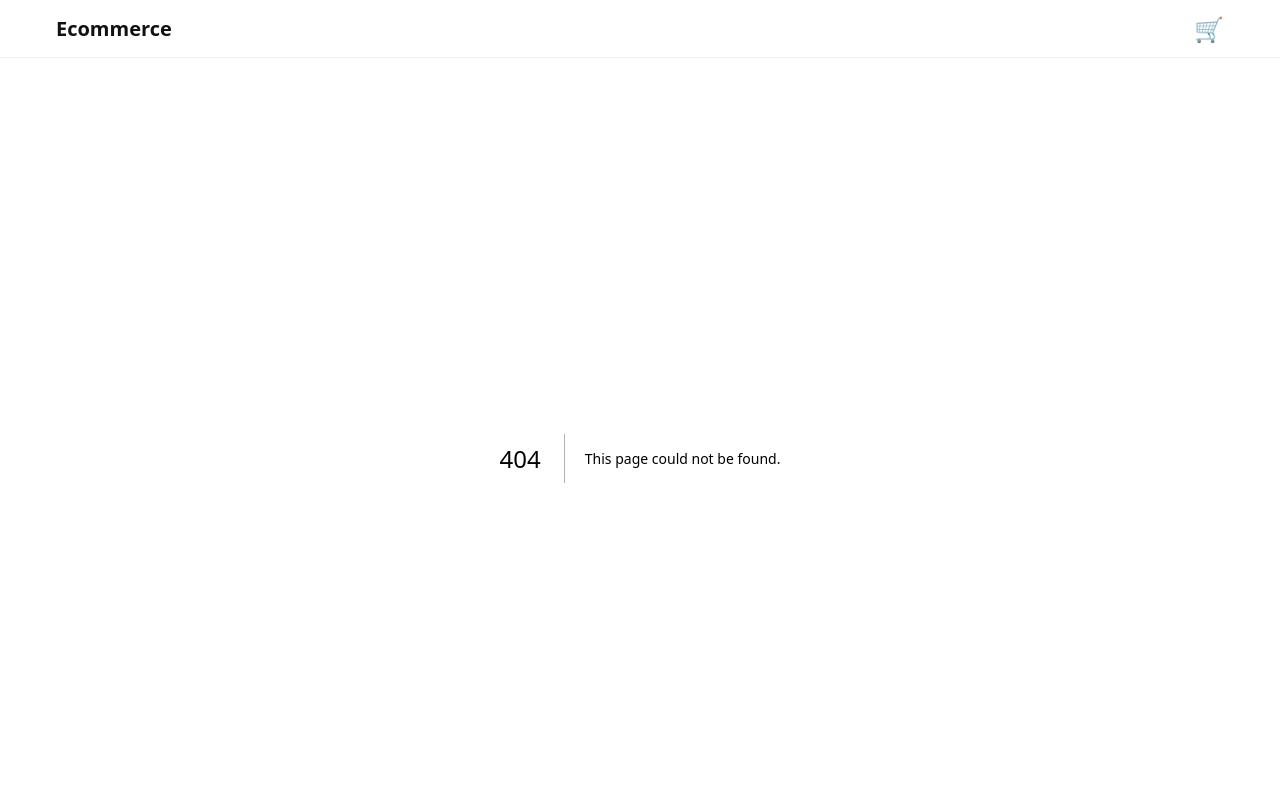
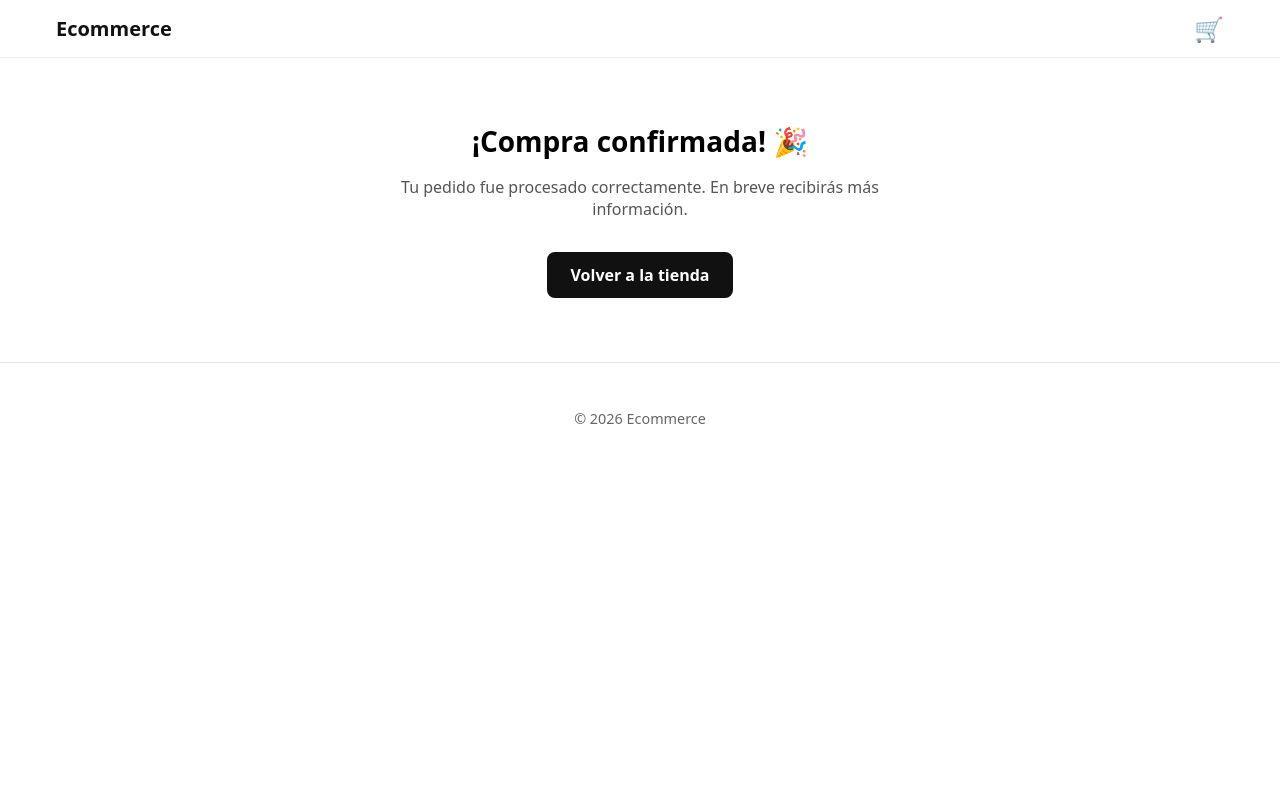
Before and after one commit to EmilianoLafuente/ecommerce-node-next, a Next.js app in the folder ecommerce_basico/frontend/next/: page /checkout/success in a window 1280 px wide. Before the commit this address had no page. Shown: the top 800 px of the page. Built offline with nearby package versions, Linux system fonts and the light colour scheme.

Commit message:
feat(ui): add post-checkout success page and redirect

```diff
--- /dev/null
+++ b/ecommerce_basico/frontend/next/app/checkout/success/page.tsx
@@ -0,0 +1,23 @@
+import Container from '@/components/layout/Container'
+import Link from 'next/link'
+
+export default function CheckoutSuccessPage() {
+  return (
+    <Container>
+      <div className="checkout-success">
+        <h1>¡Compra confirmada! 🎉</h1>
+
+        <p>
+          Tu pedido fue procesado correctamente.
+          En breve recibirás más información.
+        </p>
+
+        <div className="checkout-success-actions">
+          <Link href="/" className="checkout-link">
+            Volver a la tienda
+          </Link>
+        </div>
+      </div>
+    </Container>
+  )
+}
--- a/ecommerce_basico/frontend/next/app/globals.css
+++ b/ecommerce_basico/frontend/next/app/globals.css
@@ -339,3 +339,46 @@ body {
   font-size: 1.1rem;
   margin-bottom: 1rem;
 }
+
+.cart-error {
+  margin: 0.75rem 0;
+  padding: 0.75rem;
+  background: #fee2e2;
+  color: #991b1b;
+  border-radius: 8px;
+  font-size: 0.9rem;
+}
+
+.checkout-success {
+  max-width: 500px;
+  margin: 4rem auto;
+  text-align: center;
+}
+
+.checkout-success h1 {
+  font-size: 1.75rem;
+  margin-bottom: 1rem;
+}
+
+.checkout-success p {
+  color: #555;
+  margin-bottom: 2rem;
+}
+
+.checkout-success-actions {
+  display: flex;
+  justify-content: center;
+}
+
+.checkout-link {
+  padding: 0.75rem 1.5rem;
+  background: #111;
+  color: #fff;
+  text-decoration: none;
+  border-radius: 8px;
+  font-weight: 600;
+}
+
+.checkout-link:hover {
+  background: #000;
+}
```
Also changed, not shown: ecommerce_basico/frontend/next/components/CheckoutButton.tsx (+13 -5 lines), 2 other files (tests, documents, lock files or other folders).
